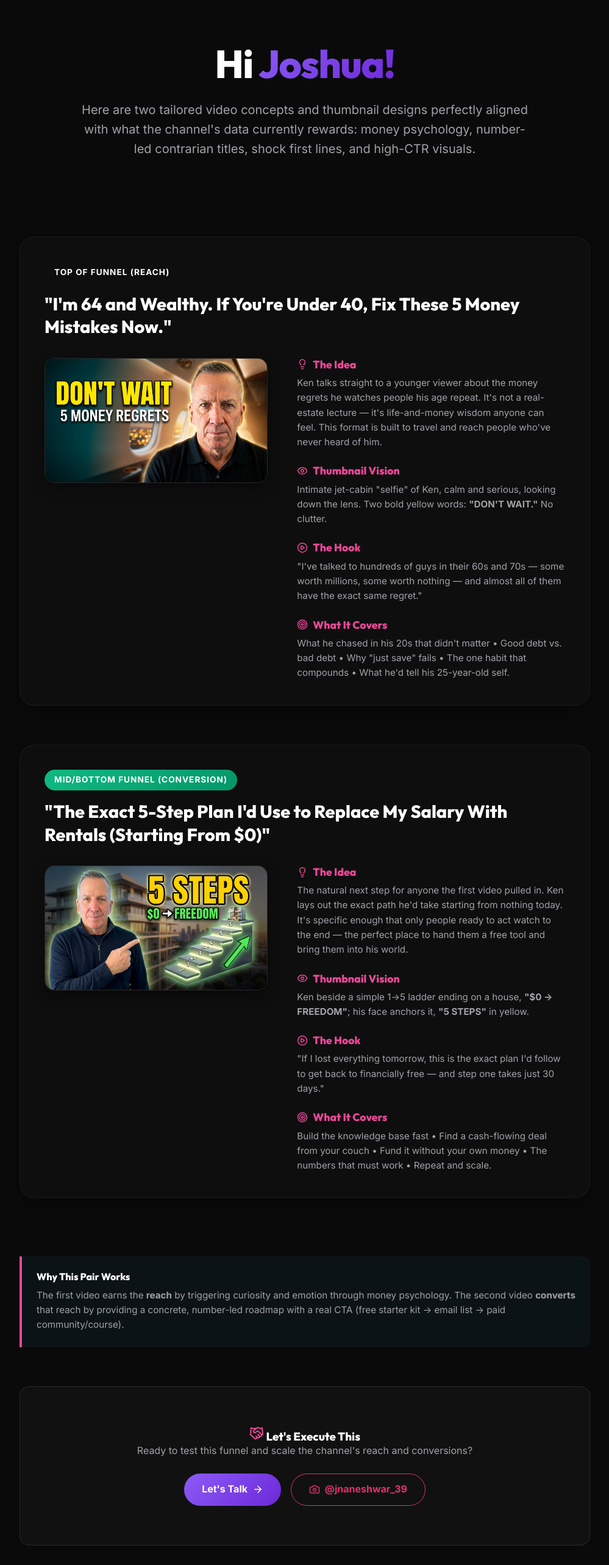
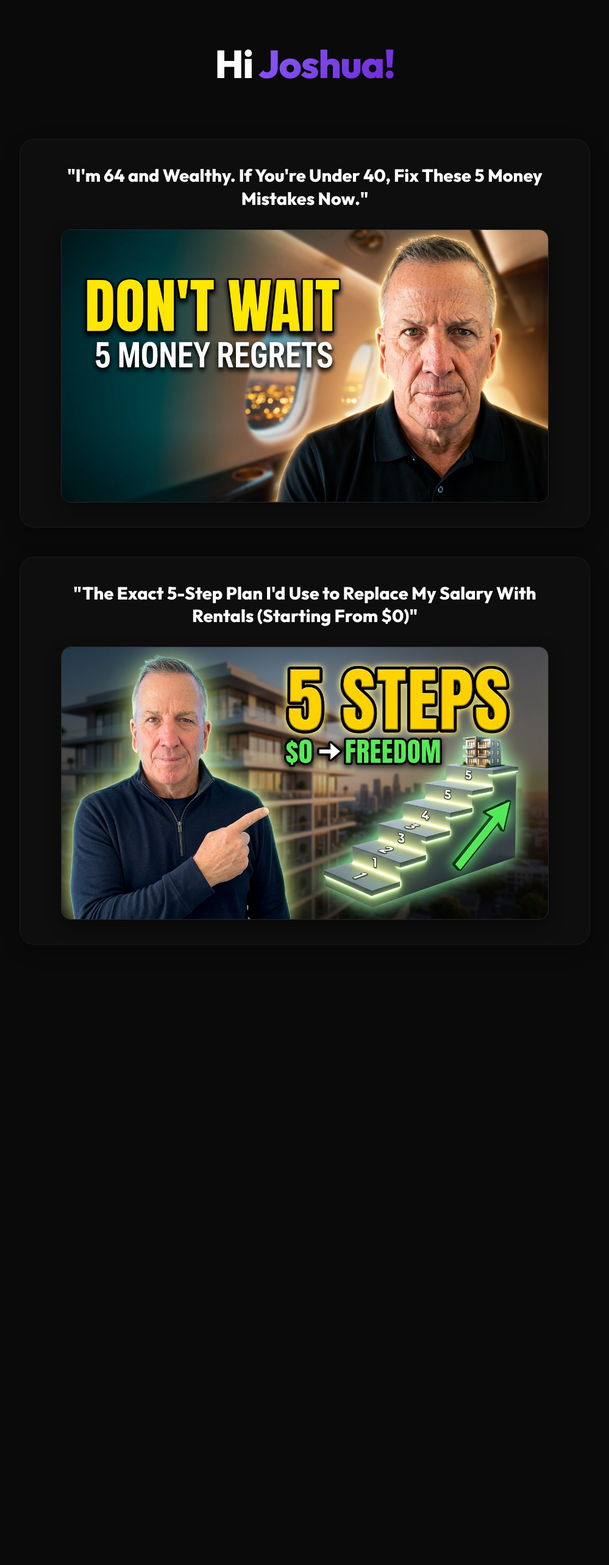
Before and after one commit to jnaneshwarareddy-satti/video-editing-portfolio, a React (Vite) app: page /joshua in a window 1280 px wide. Shown: the part 94-2660 px from the top of the page at 61% size, without its empty margins (140-1139 px from the left). After the commit the page ends 1675 px from the top, so only its background shows below. Built offline with nearby package versions, Linux system fonts and the light colour scheme.

Commit message:
Simplify Joshua pitch page to only show titles and thumbnails

```diff
--- a/src/pages/JoshuaPitch.jsx
+++ b/src/pages/JoshuaPitch.jsx
@@ -1,5 +1,4 @@
 import React from 'react';
-import { Target, Lightbulb, PlayCircle, Eye, Handshake, ArrowRight, Camera } from 'lucide-react';
 import SEO from '../components/SEO';
 import './JoshuaPitch.css';
 
@@ -8,110 +7,31 @@ const JoshuaPitch = () => {
     <div className="joshua-pitch-page animate-fade-in">
       <SEO title="Hi Joshua!" description="Video Concepts and Thumbnail Pitch for Joshua." />
 
-      <section className="joshua-hero">
+      <section className="joshua-hero" style={{ paddingBottom: '2rem' }}>
         <h1 className="joshua-title">
           Hi <span className="text-accent-gradient">Joshua!</span>
         </h1>
-        <p className="joshua-subtitle">
-          Here are two tailored video concepts and thumbnail designs perfectly aligned with what the channel's data currently rewards: money psychology, number-led contrarian titles, shock first lines, and high-CTR visuals.
-        </p>
       </section>
 
-      <section className="joshua-content">
+      <section className="joshua-content" style={{ gap: '3rem' }}>
 
         {/* Concept 1: Top of Funnel */}
-        <div className="joshua-concept-card">
-          <div className="joshua-concept-header">
-            <span className="joshua-concept-tag">Top of Funnel (Reach)</span>
-            <h2 className="joshua-concept-title">"I'm 64 and Wealthy. If You're Under 40, Fix These 5 Money Mistakes Now."</h2>
-          </div>
-
-          <div className="joshua-grid">
-            <div className="joshua-thumbnail-wrapper">
-              <img src="/sample_thumb-1.png" alt="Ken intimate jet-cabin selfie thumbnail" />
-            </div>
-
-            <div className="joshua-details">
-              <div className="joshua-detail-section">
-                <h4><Lightbulb size={18} /> The Idea</h4>
-                <p>Ken talks straight to a younger viewer about the money regrets he watches people his age repeat. It's not a real-estate lecture — it's life-and-money wisdom anyone can feel. This format is built to travel and reach people who've never heard of him.</p>
-              </div>
-
-              <div className="joshua-detail-section">
-                <h4><Eye size={18} /> Thumbnail Vision</h4>
-                <p>Intimate jet-cabin "selfie" of Ken, calm and serious, looking down the lens. Two bold yellow words: <strong>"DON'T WAIT."</strong> No clutter.</p>
-              </div>
-
-              <div className="joshua-detail-section">
-                <h4><PlayCircle size={18} /> The Hook</h4>
-                <p>"I've talked to hundreds of guys in their 60s and 70s — some worth millions, some worth nothing — and almost all of them have the exact same regret."</p>
-              </div>
-
-              <div className="joshua-detail-section">
-                <h4><Target size={18} /> What It Covers</h4>
-                <p>What he chased in his 20s that didn't matter • Good debt vs. bad debt • Why "just save" fails • The one habit that compounds • What he'd tell his 25-year-old self.</p>
-              </div>
-            </div>
+        <div className="joshua-concept-card" style={{ textAlign: 'center' }}>
+          <h2 className="joshua-concept-title" style={{ marginBottom: '2rem' }}>
+            "I'm 64 and Wealthy. If You're Under 40, Fix These 5 Money Mistakes Now."
+          </h2>
+          <div className="joshua-thumbnail-wrapper" style={{ maxWidth: '800px', margin: '0 auto' }}>
+            <img src="/sample_thumb-1.png" alt="Ken intimate jet-cabin selfie thumbnail" />
           </div>
         </div>
 
         {/* Concept 2: Mid/Bottom Funnel */}
-        <div className="joshua-concept-card">
-          <div className="joshua-concept-header">
-            <span className="joshua-concept-tag" style={{ background: 'linear-gradient(135deg, #10b981 0%, #059669 100%)' }}>Mid/Bottom Funnel (Conversion)</span>
-            <h2 className="joshua-concept-title">"The Exact 5-Step Plan I'd Use to Replace My Salary With Rentals (Starting From $0)"</h2>
-          </div>
-
-          <div className="joshua-grid">
-            <div className="joshua-thumbnail-wrapper">
-              <img src="/sample_thumb-2.png" alt="Ken $0 to Freedom 5 Steps thumbnail" />
-            </div>
-
-            <div className="joshua-details">
-              <div className="joshua-detail-section">
-                <h4><Lightbulb size={18} /> The Idea</h4>
-                <p>The natural next step for anyone the first video pulled in. Ken lays out the exact path he'd take starting from nothing today. It's specific enough that only people ready to act watch to the end — the perfect place to hand them a free tool and bring them into his world.</p>
-              </div>
-
-              <div className="joshua-detail-section">
-                <h4><Eye size={18} /> Thumbnail Vision</h4>
-                <p>Ken beside a simple 1→5 ladder ending on a house, <strong>"$0 → FREEDOM"</strong>; his face anchors it, <strong>"5 STEPS"</strong> in yellow.</p>
-              </div>
-
-              <div className="joshua-detail-section">
-                <h4><PlayCircle size={18} /> The Hook</h4>
-                <p>"If I lost everything tomorrow, this is the exact plan I'd follow to get back to financially free — and step one takes just 30 days."</p>
-              </div>
-
-              <div className="joshua-detail-section">
-                <h4><Target size={18} /> What It Covers</h4>
-                <p>Build the knowledge base fast • Find a cash-flowing deal from your couch • Fund it without your own money • The numbers that must work • Repeat and scale.</p>
-              </div>
-            </div>
-          </div>
-        </div>
-
-        {/* Synergy Section */}
-        <div className="joshua-why-it-works">
-          <h4>Why This Pair Works</h4>
-          <p>
-            The first video earns the <strong>reach</strong> by triggering curiosity and emotion through money psychology. The second video <strong>converts</strong> that reach by providing a concrete, number-led roadmap with a real CTA (free starter kit → email list → paid community/course).
-          </p>
-        </div>
-
-        {/* CTA */}
-        <div className="joshua-cta-section glass-panel">
-          <h3><Handshake size={24} color="var(--accent)" /> Let's Execute This</h3>
-          <p style={{ color: 'var(--text-secondary)', marginBottom: '1.5rem' }}>
-            Ready to test this funnel and scale the channel's reach and conversions?
-          </p>
-          <div style={{ display: 'flex', gap: '1rem', justifyContent: 'center', flexWrap: 'wrap' }}>
-            <a href="mailto:jnaneshwarareddysatti@gmail.com?subject=Thumbnail Test Run - Let's talk" className="btn-primary" style={{ display: 'inline-flex', alignItems: 'center', gap: '0.5rem' }}>
-              Let's Talk <ArrowRight size={18} />
-            </a>
-            <a href="https://instagram.com/jnaneshwar_39" target="_blank" rel="noreferrer" className="btn-outline" style={{ display: 'inline-flex', alignItems: 'center', gap: '0.5rem', color: '#E1306C', borderColor: '#E1306C' }}>
-              <Camera size={18} /> @jnaneshwar_39
-            </a>
+        <div className="joshua-concept-card" style={{ textAlign: 'center' }}>
+          <h2 className="joshua-concept-title" style={{ marginBottom: '2rem' }}>
+            "The Exact 5-Step Plan I'd Use to Replace My Salary With Rentals (Starting From $0)"
+          </h2>
+          <div className="joshua-thumbnail-wrapper" style={{ maxWidth: '800px', margin: '0 auto' }}>
+            <img src="/sample_thumb-2.png" alt="Ken $0 to Freedom 5 Steps thumbnail" />
           </div>
         </div>
 
```
